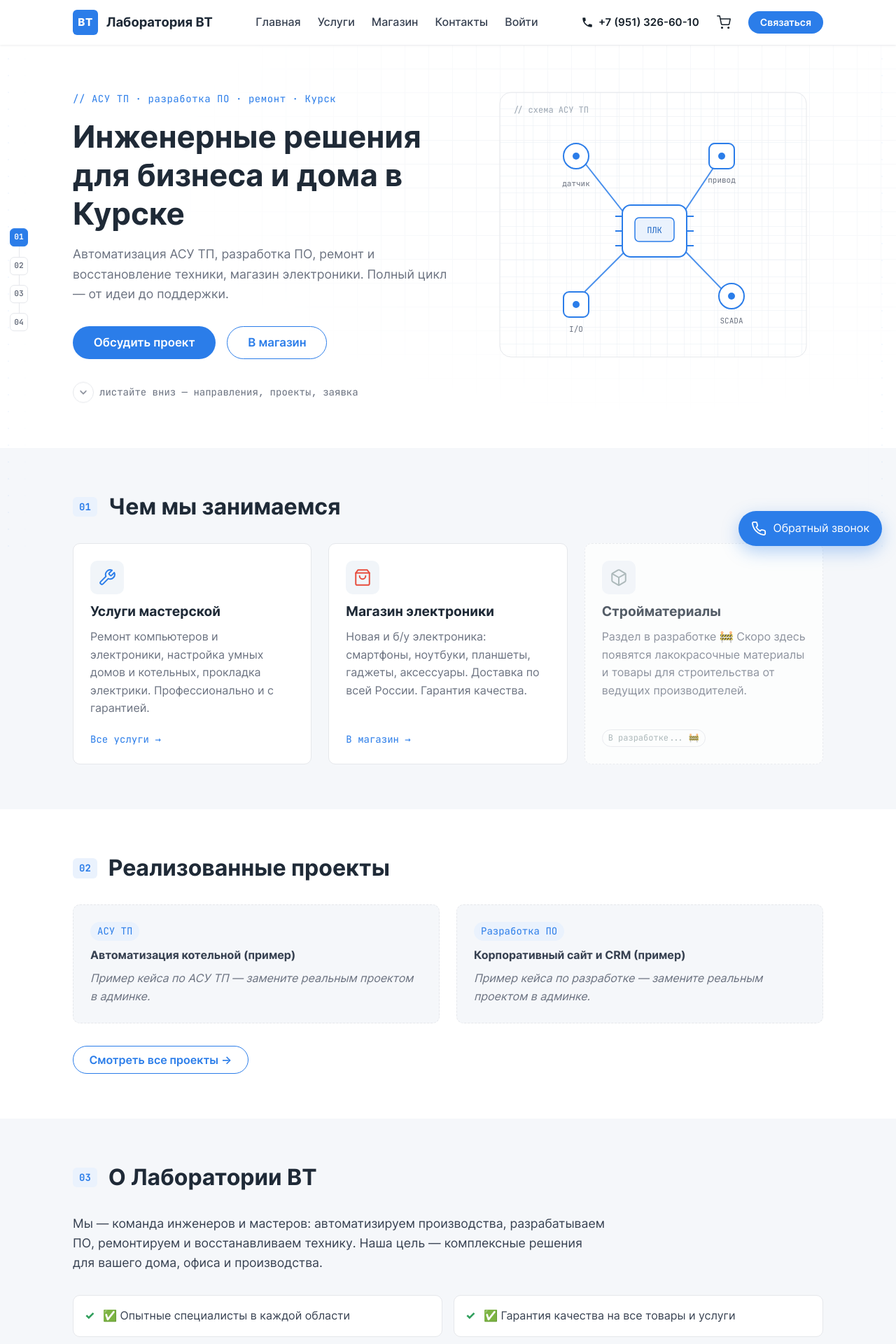
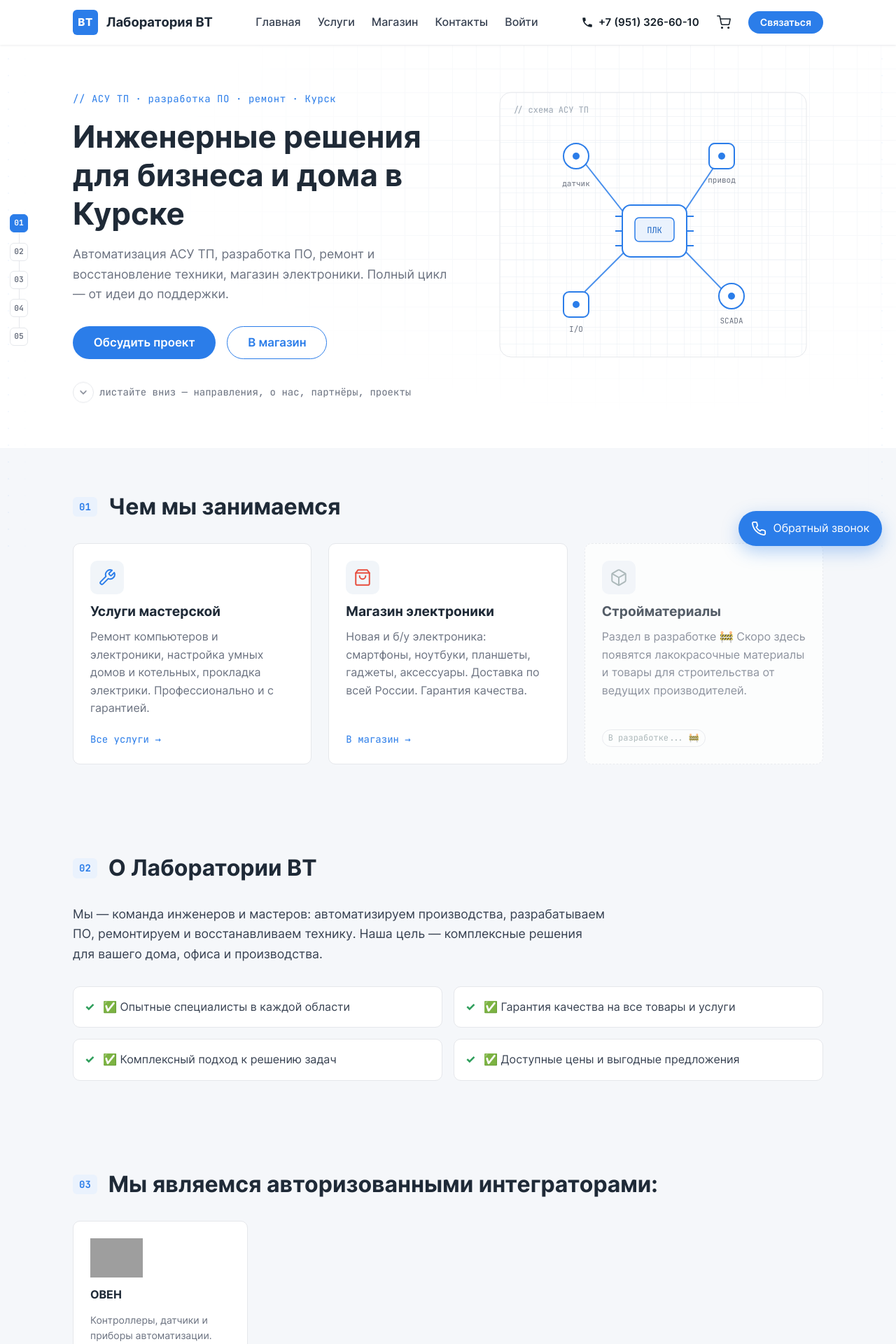
Before and after one commit to korol1dorogi/Highlab, a Django app: page / in a window 1280 px wide. Shown: the top 1920 px of the page at 70% size. Run offline with Django 5.2, Linux system fonts and the light colour scheme; data comes from the database, SQL or seed files in the repository; parts of the project's set-up code (start-up, migrations or seed data) failed here and were passed over; some libraries are stand-ins or nearby versions; grey boxes are pictures that could not be loaded.

Commit message:
Главная: новый порядок блоков — о нас → партнёры → проекты в конце
Партнёры вынесены из блока «О компании» в отдельную секцию с подписью
«Мы являемся авторизованными интеграторами:». Блок проектов перемещён вниз,
перед формой заявки. Обновлена нумерация секций и подсказка-скролл в герое.

```diff
--- a/Shop/index/templates/index2_0.html
+++ b/Shop/index/templates/index2_0.html
@@ -265,7 +265,7 @@
                 <span class="scroll-cue__chevron">
                     <svg viewBox="0 0 24 24" fill="none" stroke-width="2" stroke-linecap="round" stroke-linejoin="round"><path d="M6 9l6 6 6-6"/></svg>
                 </span>
-                листайте вниз — направления, проекты, заявка
+                листайте вниз — направления, о нас, партнёры, проекты
             </a>
         </div>
     </section>
@@ -299,11 +299,53 @@
         </div>
     </section>
 
-    <!-- 02 ПРОЕКТЫ / ЭКСПЕРТИЗА (полноценный раздел /projects/ — Фаза 2) -->
+    <!-- 02 О КОМПАНИИ -->
+    <section class="section reveal-on-scroll" id="about" data-rail="О компании">
+        <div class="container">
+            <div class="sec-head">
+                <span class="sec-head__idx">02</span>
+                <h2 class="sec-head__title">{{ site_settings.about_title }}</h2>
+            </div>
+            <p class="about-text">{{ site_settings.about_text }}</p>
+            {% if advantages %}
+            <ul class="advantages-list">
+                {% for advantage in advantages %}
+                <li>{{ advantage.text }}</li>
+                {% endfor %}
+            </ul>
+            {% endif %}
+        </div>
+    </section>
+
+    <!-- 03 ПАРТНЁРЫ / АВТОРИЗОВАННЫЕ ИНТЕГРАТОРЫ -->
+    {% if partners %}
+    <section class="section reveal-on-scroll" id="partners" data-rail="Партнёры">
+        <div class="container">
+            <div class="sec-head">
+                <span class="sec-head__idx">03</span>
+                <h2 class="sec-head__title">Мы являемся авторизованными интеграторами:</h2>
+            </div>
+            <div class="partners-grid">
+                {% for p in partners %}
+                {% if p.url %}<a class="partner-card" href="{{ p.url }}" target="_blank" rel="noopener">{% else %}<div class="partner-card">{% endif %}
+                    <div class="partner-card__logo">
+                        {% if p.logo %}<img src="{{ p.logo.url }}" alt="{{ p.name }}" loading="lazy">{% else %}<span class="partner-card__logo-text">{{ p.name }}</span>{% endif %}
+                    </div>
+                    <div class="partner-card__name">{{ p.name }}</div>
+                    {% if p.description %}<p class="partner-card__desc">{{ p.description }}</p>{% endif %}
+                    {% if p.url %}<span class="partner-card__more">На сайт бренда →</span>{% endif %}
+                {% if p.url %}</a>{% else %}</div>{% endif %}
+                {% endfor %}
+            </div>
+        </div>
+    </section>
+    {% endif %}
+
+    <!-- 04 РЕАЛИЗОВАННЫЕ ПРОЕКТЫ (в самом конце, перед заявкой) -->
     <section class="section cases reveal-on-scroll" id="projects" data-rail="Проекты">
         <div class="container">
             <div class="sec-head">
-                <span class="sec-head__idx">02</span>
+                <span class="sec-head__idx">04</span>
                 <h2 class="sec-head__title">Реализованные проекты</h2>
             </div>
             <div class="cases__grid">
@@ -330,48 +372,12 @@
         </div>
     </section>
 
-    <!-- 03 О КОМПАНИИ -->
-    <section class="section reveal-on-scroll" id="about" data-rail="О компании">
-        <div class="container">
-            <div class="sec-head">
-                <span class="sec-head__idx">03</span>
-                <h2 class="sec-head__title">{{ site_settings.about_title }}</h2>
-            </div>
-            <p class="about-text">{{ site_settings.about_text }}</p>
-            {% if advantages %}
-            <ul class="advantages-list">
-                {% for advantage in advantages %}
-                <li>{{ advantage.text }}</li>
-                {% endfor %}
-            </ul>
-            {% endif %}
-
-            {% if partners %}
-            <div class="partners-block">
-                <h3 class="partners-block__title">Партнёры и бренды, с которыми работаем</h3>
-                <div class="partners-grid">
-                    {% for p in partners %}
-                    {% if p.url %}<a class="partner-card" href="{{ p.url }}" target="_blank" rel="noopener">{% else %}<div class="partner-card">{% endif %}
-                        <div class="partner-card__logo">
-                            {% if p.logo %}<img src="{{ p.logo.url }}" alt="{{ p.name }}" loading="lazy">{% else %}<span class="partner-card__logo-text">{{ p.name }}</span>{% endif %}
-                        </div>
-                        <div class="partner-card__name">{{ p.name }}</div>
-                        {% if p.description %}<p class="partner-card__desc">{{ p.description }}</p>{% endif %}
-                        {% if p.url %}<span class="partner-card__more">На сайт бренда →</span>{% endif %}
-                    {% if p.url %}</a>{% else %}</div>{% endif %}
-                    {% endfor %}
-                </div>
-            </div>
-            {% endif %}
-        </div>
-    </section>
-
     <!-- 04 ЗАЯВКА -->
     <section class="section lead reveal-on-scroll" id="lead" data-rail="Заявка">
         <div class="container">
             <div class="lead__inner">
                 <div class="lead__text">
-                    <span class="hero__eyebrow">// 04 — заявка</span>
+                    <span class="hero__eyebrow">// 05 — заявка</span>
                     <h2>{{ site_settings.lead_title }}</h2>
                     <p>{{ site_settings.lead_subtitle }}</p>
                 </div>
```
